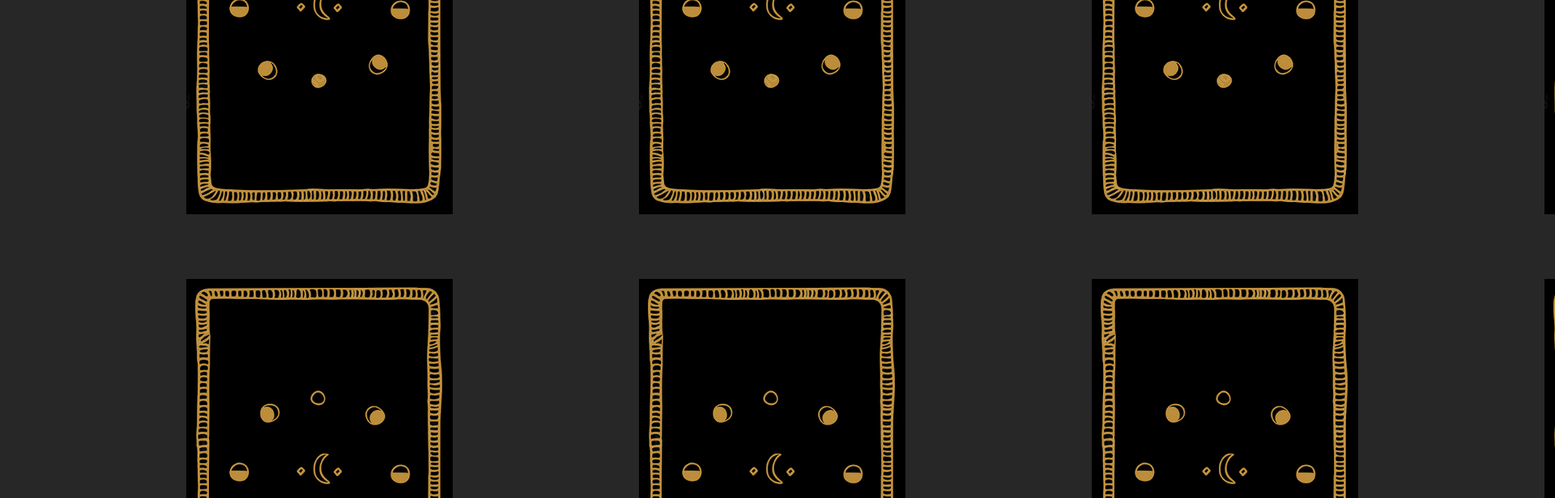
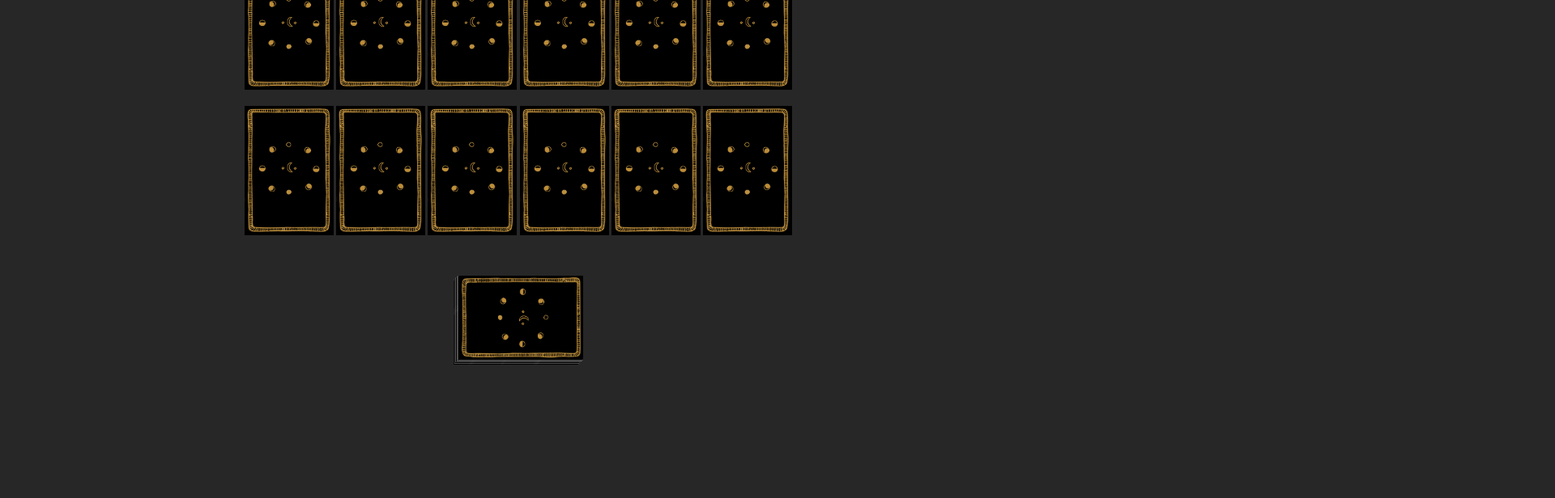
Before and after one commit to Perezdh13/SakuraTarot, a React (Create React App) app: page / in a window 1280 px wide. Shown: the part 400-1016 px from the top of the page at 81% size, 1920 px wide, since content can reach past the window. After the commit the page ends 855 px from the top, so only its background shows below. Built offline with nearby package versions, Linux system fonts and the light colour scheme; a web font is replaced by a local one.

Commit message:
main page choosing cards

```diff
--- a/src/JavaScript/MainPage.jsx
+++ b/src/JavaScript/MainPage.jsx
@@ -5,29 +5,40 @@ import reverseCard from "../img/reversoCarta.png";
 
 function MainPage() {
 
+let [choseCardStyle, setChoseCardStyle] = useState(Array(18).fill({display:"block"}))
+
+function chooseCards(index){
+  let newChoseCardStyle = [...choseCardStyle];
+    newChoseCardStyle[index] = {display: "block", opacity:"0.5"};
+    setChoseCardStyle(newChoseCardStyle)
+    console.log(newChoseCardStyle);
+}
+
 
   function seeCards() {
     let deckCards = []
     for (let i = 0; i < 18; i++) {
-      deckCards.push(reverseCard)
+      deckCards.push([reverseCard])
     }
+   console.log(deckCards);
     return deckCards
   }
 
-  console.log(seeCards());
-
 
   return (
-    <div className='main-page'>
+    <div className='main-page' >
       <h1>Escoje tus cartas</h1>
       <div className='main-page-cards'>
-        {seeCards().map((item) => {
-          return <img className='main-page-cards-img' src={item}></img>
-        })}
+        {seeCards().map((item,index) => {
+          return (
+          <div id={index} className='main-page-cards-img'>
+         <img id={index} src={reverseCard} onClick={() => chooseCards(index)} style={choseCardStyle[index]} alt="reverse card" />
+          </div>
+        )})}
       </div>
       <div className='main-page-deck'>
         <Link to="/prediction">
-          <img className='main-page-deck-img' src={deckCards}></img>
+          <img className='main-page-deck-img' src={deckCards} alt="reverse card" />
         </Link>
       </div>
     </div>
--- a/src/css/App.css
+++ b/src/css/App.css
@@ -1,18 +1,65 @@
 @import url('https://fonts.googleapis.com/css2?family=Grand+Hotel&display=swap');
 
 /* //////// MAIN PAGE ////////// */
-.main-page-cards-img{
-  margin-left: 230px;
+.main-cardGroup-card-img{
+  background-color: white;
+}
+.main-page-cards-img img{
+  cursor: pointer;
+  width: 110px;
+  height: 160px;
 }
 .main-page-cards{
   display:grid;
+  justify-items: center;
+  align-items: center;
   grid-template-columns:  repeat(6,1fr);
-  row-gap: 80px;
+  row-gap: 20px;
+  margin-left: 300px;
+  margin-right: 300px;
 }
 .main-page-deck-img{
   margin-top: 50px;
-  width: 494px;
-  height: 320px;
+  width: 160px;
+  height: 110px;
+}
+.main-page-deck-img{
+  justify-content: center;
+    align-items: center;
+    position:relative;
+    border: none;
+}
+.main-page-deck-img::before{
+  content:"";
+  position :absolute;
+  z-index: -1;
+  width:100%;
+  height: 100%;
+  background: linear-gradient(
+      45deg,
+      red,blue,deeppink,blue,
+      red,blue,deeppink,blue
+  );
+  background-size: 800%;
+  border-radius: 10px;
+  filter:blur(100px);
+  animation: glowing 50s linear infinite
+}
+@keyframes glowing{
+  0%{
+      background-position: 0 0;
+  }
+  50%{
+      background-position: 400% 0;
+  }
+  0%{
+      background-position: 0 0;
+  }
+}
+*,
+*:before,
+*::after {
+    box-sizing: border-box;
 }
 
 
```
